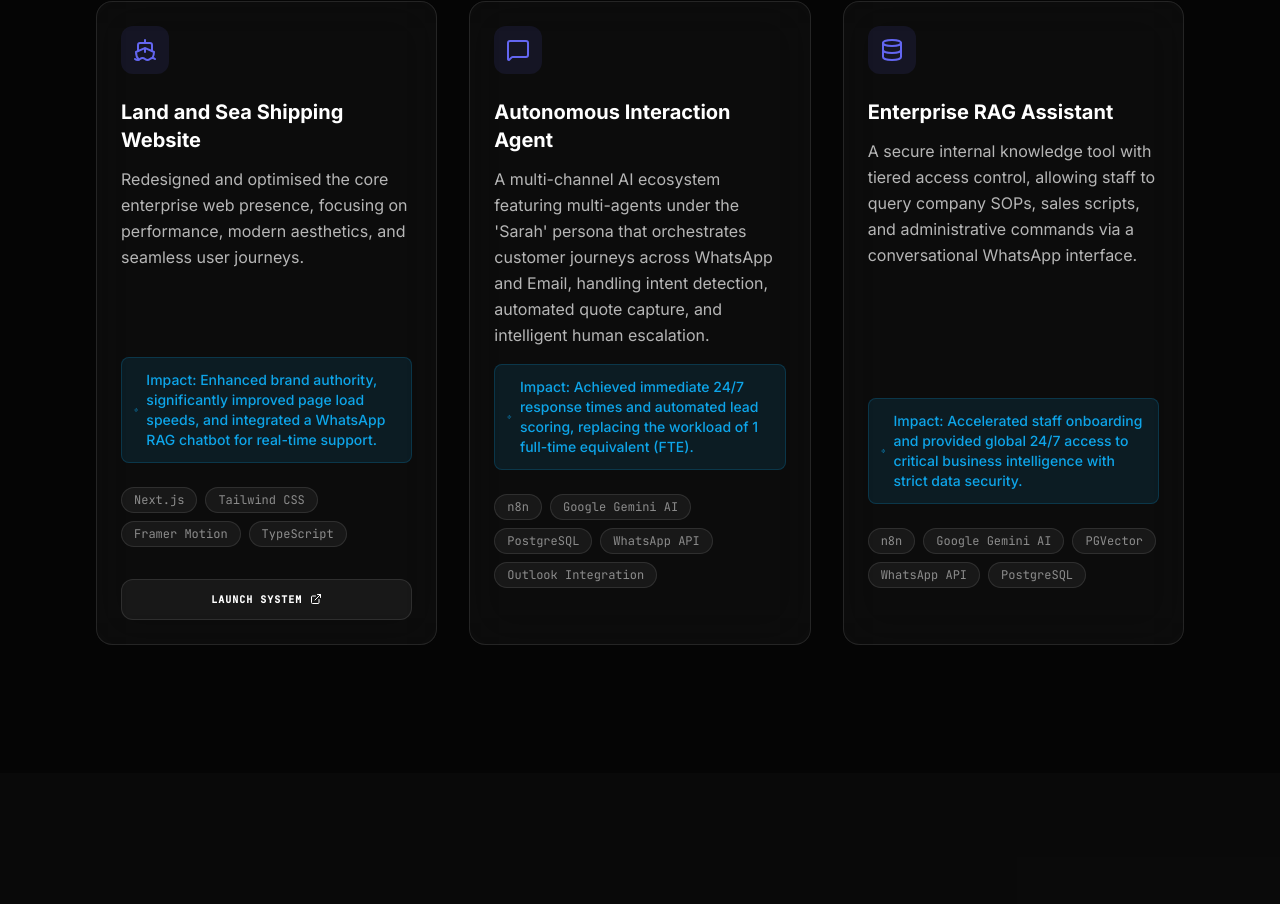
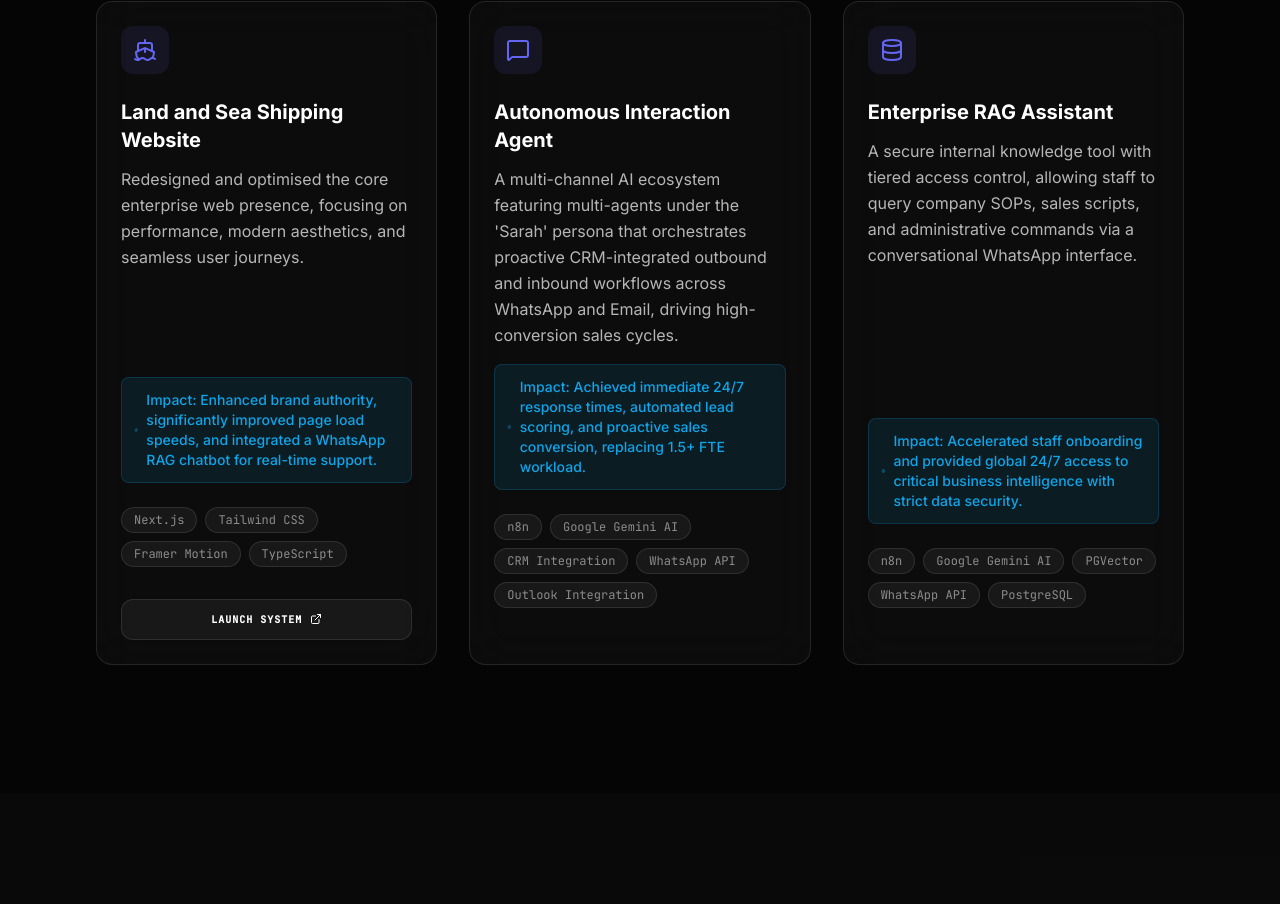
Before and after one commit to PhilaNgcamu/personal-portfolio, a React (Vite) app: page / in a window 1280 px wide. Shown: the part 3208-4112 px from the top of the page. Built offline with nearby package versions, Linux system fonts and the light colour scheme.

Commit message:
feat: Enhance Autonomous Interaction Agent description
Update the project description and impact to more accurately reflect the capabilities and achievements of the AI agent, highlighting its CRM integration and enhanced sales conversion focus.

```diff
--- a/src/App.tsx
+++ b/src/App.tsx
@@ -441,9 +441,9 @@ export default function App() {
             />
             <ProjectCard
               title="Autonomous Interaction Agent"
-              description="A multi-channel AI ecosystem featuring multi-agents under the 'Sarah' persona that orchestrates customer journeys across WhatsApp and Email, handling intent detection, automated quote capture, and intelligent human escalation."
-              impact="Achieved immediate 24/7 response times and automated lead scoring, replacing the workload of 1 full-time equivalent (FTE)."
-              stack={["n8n", "Google Gemini AI", "PostgreSQL", "WhatsApp API", "Outlook Integration"]}
+              description="A multi-channel AI ecosystem featuring multi-agents under the 'Sarah' persona that orchestrates proactive CRM-integrated outbound and inbound workflows across WhatsApp and Email, driving high-conversion sales cycles."
+              impact="Achieved immediate 24/7 response times, automated lead scoring, and proactive sales conversion, replacing 1.5+ FTE workload."
+              stack={["n8n", "Google Gemini AI", "CRM Integration", "WhatsApp API", "Outlook Integration"]}
               icon={MessageSquare}
             />
             <ProjectCard
```
